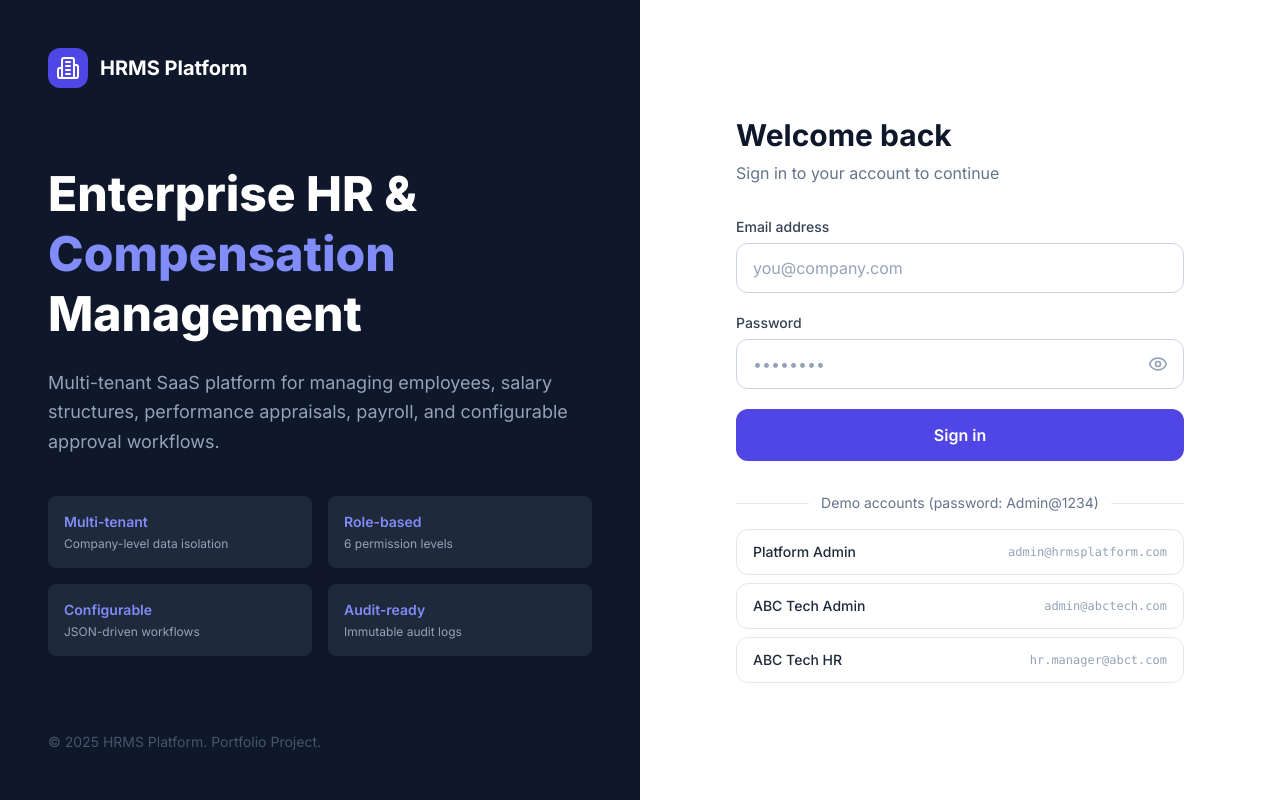
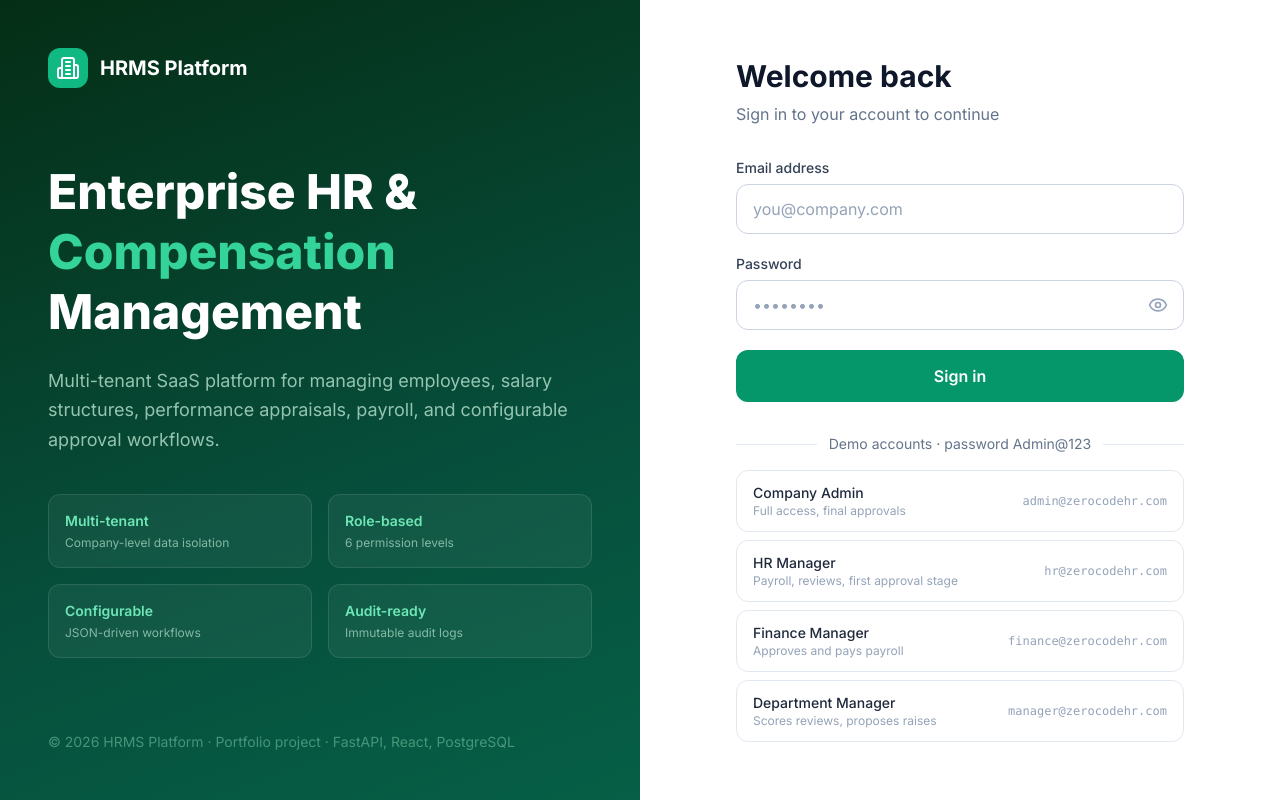
Before and after one commit to vaishnavibommisetty/hrms-platform, a React (Vite) app in the folder frontend/: page /login in a window 1280 px wide. Built offline with nearby package versions, Linux system fonts and the light colour scheme; no server answers.

Commit message:
Login page: real demo accounts, emerald design

```diff
--- a/frontend/src/pages/LoginPage.tsx
+++ b/frontend/src/pages/LoginPage.tsx
@@ -30,17 +30,18 @@ export default function LoginPage() {
   }
 
   const demoAccounts = [
-    { label: 'Platform Admin', email: 'admin@hrmsplatform.com', role: 'platform_admin' },
-    { label: 'ABC Tech Admin', email: 'admin@abctech.com', role: 'company_admin' },
-    { label: 'ABC Tech HR', email: 'hr.manager@abct.com', role: 'hr_manager' },
+    { label: 'Company Admin', email: 'admin@zerocodehr.com', hint: 'Full access, final approvals' },
+    { label: 'HR Manager', email: 'hr@zerocodehr.com', hint: 'Payroll, reviews, first approval stage' },
+    { label: 'Finance Manager', email: 'finance@zerocodehr.com', hint: 'Approves and pays payroll' },
+    { label: 'Department Manager', email: 'manager@zerocodehr.com', hint: 'Scores reviews, proposes raises' },
   ]
 
   return (
     <div className="min-h-screen flex">
       {/* Left Panel — Branding */}
-      <div className="hidden lg:flex lg:w-1/2 bg-slate-900 flex-col justify-between p-12">
+      <div className="hidden lg:flex lg:w-1/2 flex-col justify-between p-12" style={{ background: 'linear-gradient(160deg, #052e16 0%, #064e3b 60%, #065f46 100%)' }}>
         <div className="flex items-center gap-3">
-          <div className="w-10 h-10 bg-indigo-600 rounded-xl flex items-center justify-center">
+          <div className="w-10 h-10 bg-emerald-500 rounded-xl flex items-center justify-center">
             <Building2 className="w-6 h-6 text-white" />
           </div>
           <span className="text-white text-xl font-bold">HRMS Platform</span>
@@ -49,10 +50,10 @@ export default function LoginPage() {
         <div>
           <h1 className="text-5xl font-extrabold text-white leading-tight mb-6">
             Enterprise HR &
-            <span className="block text-indigo-400">Compensation</span>
+            <span className="block text-emerald-400">Compensation</span>
             Management
           </h1>
-          <p className="text-slate-400 text-lg leading-relaxed mb-10">
+          <p className="text-emerald-100/70 text-lg leading-relaxed mb-10">
             Multi-tenant SaaS platform for managing employees, salary structures,
             performance appraisals, payroll, and configurable approval workflows.
           </p>
@@ -64,16 +65,16 @@ export default function LoginPage() {
               { label: 'Configurable', desc: 'JSON-driven workflows' },
               { label: 'Audit-ready', desc: 'Immutable audit logs' },
             ].map((f) => (
-              <div key={f.label} className="bg-slate-800 rounded-lg p-4">
-                <div className="text-indigo-400 font-semibold text-sm">{f.label}</div>
-                <div className="text-slate-400 text-xs mt-1">{f.desc}</div>
+              <div key={f.label} className="bg-white/5 border border-white/10 rounded-xl p-4">
+                <div className="text-emerald-300 font-semibold text-sm">{f.label}</div>
+                <div className="text-emerald-100/60 text-xs mt-1">{f.desc}</div>
               </div>
             ))}
           </div>
         </div>
 
-        <p className="text-slate-600 text-sm">
-          © 2025 HRMS Platform. Portfolio Project.
+        <p className="text-emerald-200/40 text-sm">
+          © 2026 HRMS Platform · Portfolio project · FastAPI, React, PostgreSQL
         </p>
       </div>
 
@@ -82,7 +83,7 @@ export default function LoginPage() {
         <div className="w-full max-w-md">
           {/* Mobile logo */}
           <div className="flex items-center gap-3 mb-8 lg:hidden">
-            <div className="w-10 h-10 bg-indigo-600 rounded-xl flex items-center justify-center">
+            <div className="w-10 h-10 bg-emerald-500 rounded-xl flex items-center justify-center">
               <Building2 className="w-6 h-6 text-white" />
             </div>
             <span className="text-slate-900 text-xl font-bold">HRMS Platform</span>
@@ -113,7 +114,7 @@ export default function LoginPage() {
                 onChange={(e) => setEmail(e.target.value)}
                 placeholder="you@company.com"
                 className="w-full px-4 py-3 border border-slate-300 rounded-xl text-slate-900 placeholder-slate-400
-                           focus:outline-none focus:ring-2 focus:ring-indigo-500 focus:border-transparent
+                           focus:outline-none focus:ring-2 focus:ring-emerald-500 focus:border-transparent
                            transition-all duration-200"
               />
             </div>
@@ -130,7 +131,7 @@ export default function LoginPage() {
                   onChange={(e) => setPassword(e.target.value)}
                   placeholder="••••••••"
                   className="w-full px-4 py-3 pr-12 border border-slate-300 rounded-xl text-slate-900 placeholder-slate-400
-                             focus:outline-none focus:ring-2 focus:ring-indigo-500 focus:border-transparent
+                             focus:outline-none focus:ring-2 focus:ring-emerald-500 focus:border-transparent
                              transition-all duration-200"
                 />
                 <button
@@ -146,9 +147,9 @@ export default function LoginPage() {
             <button
               type="submit"
               disabled={isLoading}
-              className="w-full py-3.5 px-4 bg-indigo-600 hover:bg-indigo-700 disabled:bg-indigo-400
+              className="w-full py-3.5 px-4 bg-emerald-600 hover:bg-emerald-700 disabled:bg-emerald-400
                          text-white font-semibold rounded-xl transition-all duration-200
-                         focus:outline-none focus:ring-2 focus:ring-indigo-500 focus:ring-offset-2
+                         focus:outline-none focus:ring-2 focus:ring-emerald-500 focus:ring-offset-2
                          flex items-center justify-center gap-2"
             >
               {isLoading ? (
@@ -169,7 +170,7 @@ export default function LoginPage() {
                 <div className="w-full border-t border-slate-200" />
               </div>
               <div className="relative flex justify-center text-sm">
-                <span className="bg-white px-3 text-slate-500">Demo accounts (password: Admin@1234)</span>
+                <span className="bg-white px-3 text-slate-500">Demo accounts · password Admin@123</span>
               </div>
             </div>
 
@@ -178,11 +179,14 @@ export default function LoginPage() {
                 <button
                   key={acc.email}
                   type="button"
-                  onClick={() => { setEmail(acc.email); setPassword('Admin@1234') }}
-                  className="w-full text-left px-4 py-3 border border-slate-200 rounded-xl hover:border-indigo-300
-                             hover:bg-indigo-50 transition-all duration-150 flex items-center justify-between"
+                  onClick={() => { setEmail(acc.email); setPassword('Admin@123') }}
+                  className="w-full text-left px-4 py-3 border border-slate-200 rounded-xl hover:border-emerald-300
+                             hover:bg-emerald-50 transition-all duration-150 flex items-center justify-between"
                 >
-                  <span className="text-sm font-medium text-slate-800">{acc.label}</span>
+                  <span>
+                    <span className="block text-sm font-medium text-slate-800">{acc.label}</span>
+                    <span className="block text-xs text-slate-400">{acc.hint}</span>
+                  </span>
                   <span className="text-xs text-slate-400 font-mono">{acc.email}</span>
                 </button>
               ))}
```
